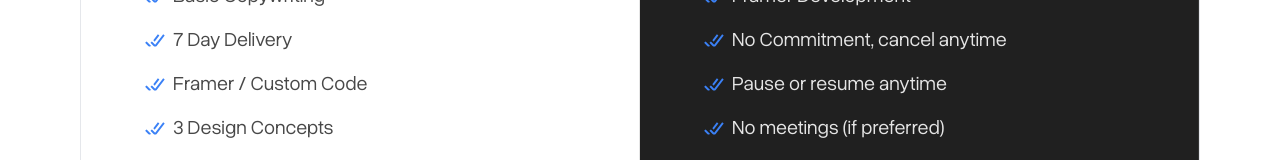
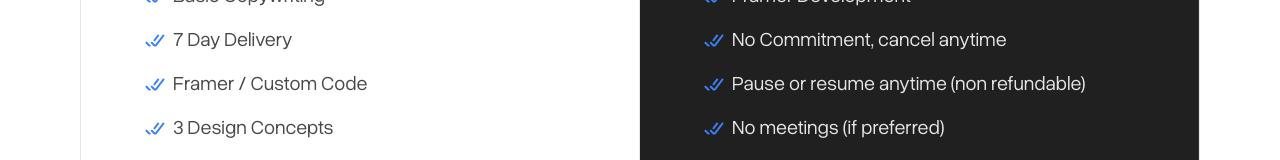
Before and after one commit to emir404/arc, a Next.js app: page / in a window 1280 px wide. Shown: the part 2973-3133 px from the top of the page. Built offline with nearby package versions, Linux system fonts and the light colour scheme.

Commit message:
Update page.tsx

```diff
--- a/src/app/page.tsx
+++ b/src/app/page.tsx
@@ -255,7 +255,7 @@ function Home() {
               </div>
               <div className='flex items-center gap-2'>
                 <CheckIcon />
-                <p className='text-xl text-[#e5e5e5]'>Pause or resume anytime</p>
+                <p className='text-xl text-[#e5e5e5]'>Pause or resume anytime (non refundable)</p>
               </div>
               <div className='flex items-center gap-2'>
                 <CheckIcon />
```
